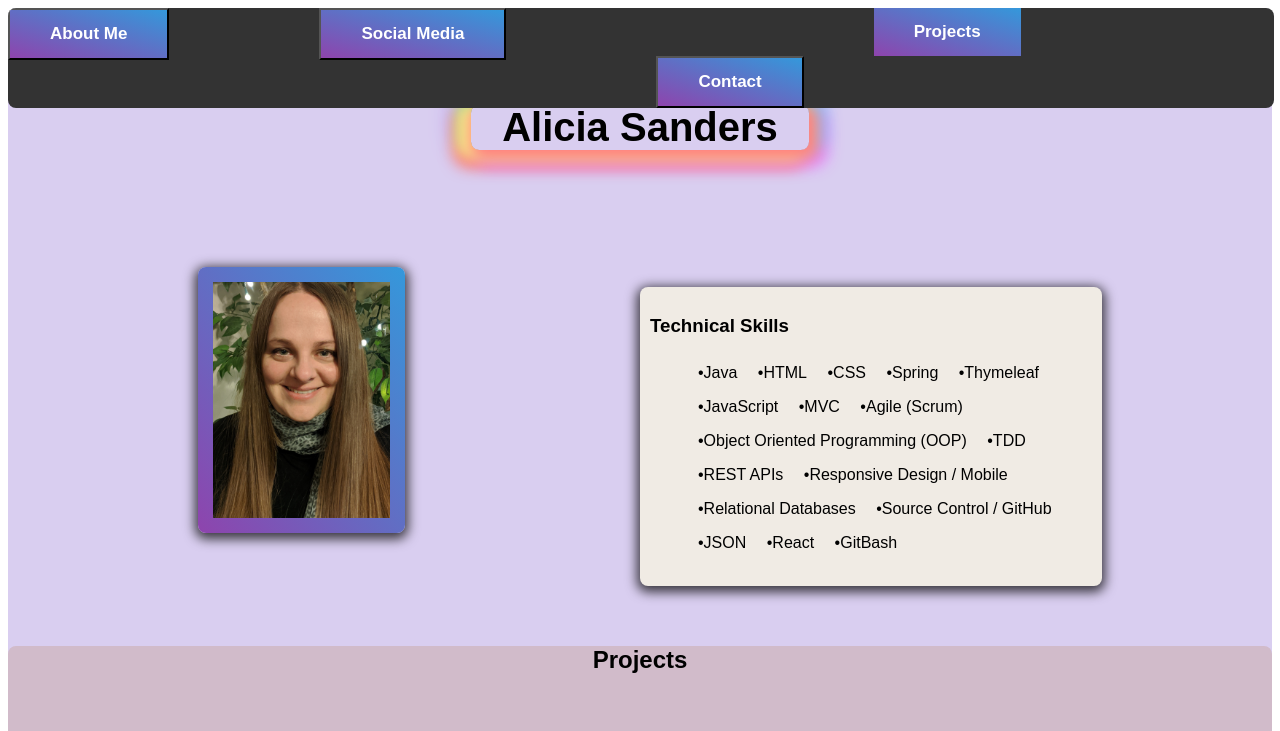
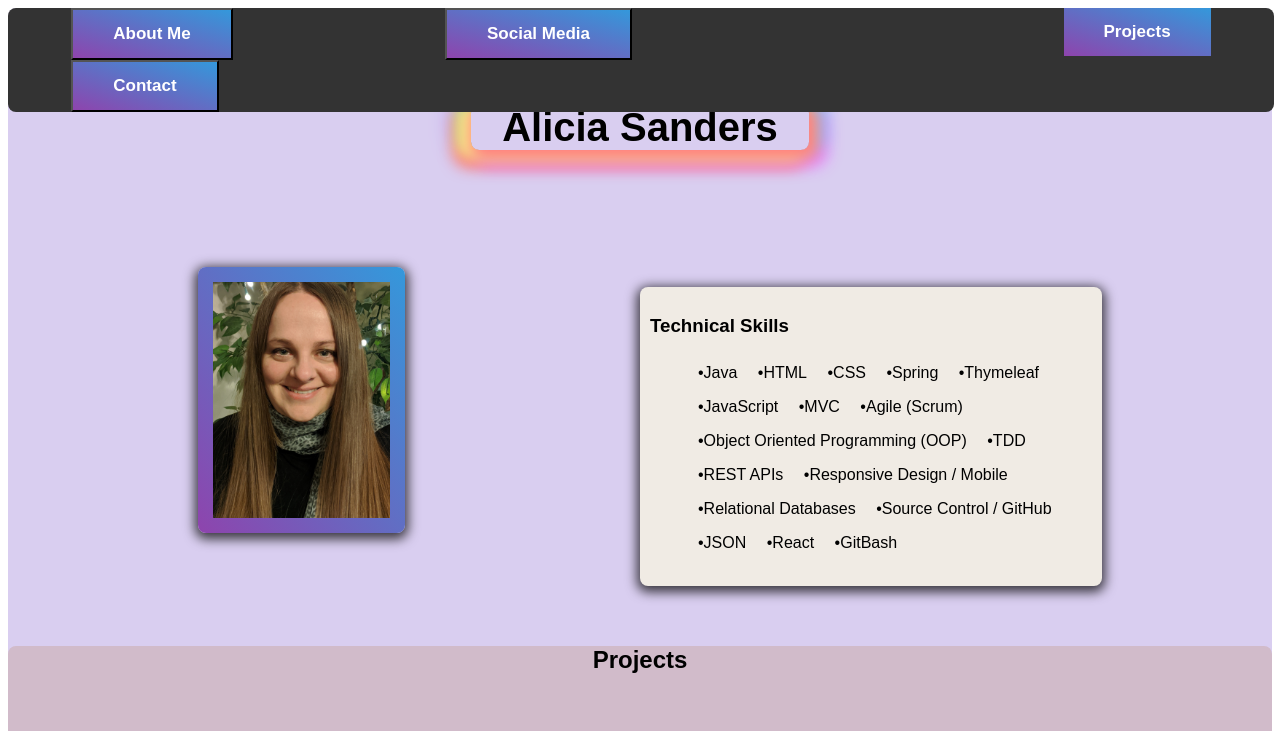
Before and after one commit to asanders7/asanders7.github.io, a plain HTML site: page index.html in a window 1280 px wide. Shown: the top 731 px of the page. Drawn offline with Linux system fonts and the light colour scheme.

Commit message:
more nav bar styling

```diff
--- a/style.css
+++ b/style.css
@@ -6,13 +6,17 @@
     margin: auto;
     width: 100%;
 }
-
 .nav-bar {
     background-color: #333;
     border-radius: 8px;
     overflow: hidden;
     position: fixed;
     width: 98.9%;
+}
+#aboutMeBtn,
+#socialMediaBtn,
+#contactBtn {
+    margin-left: 5%;
 }
 #aboutMeBtn,
 #contactBtn,
@@ -22,10 +26,10 @@
     /* border: none; */
     color: white;
     /* display: block; */
-    float: left;
+    /* float: left; */
     font-size: 17px;
     font-weight: bolder;
-    margin-right: 150px;
+    margin-right: 145px;
     padding: 14px 40px;
     position: relative;
     text-align: center;
@@ -43,11 +47,11 @@
     color: rgb(223, 76, 161);
 }
 .project-dropdown-menu {
-    /* position: relative; */
-    /* display: inline-block; */
+    /* position: relative;
+    display: inline-block; */
     /* border: none; */
     float: right;
-    margin-right: 20%;
+    margin-right: 5%;
     /* overflow: hidden; */
 }
 .project-dropdown-menu #project-dropdown-button {
```
